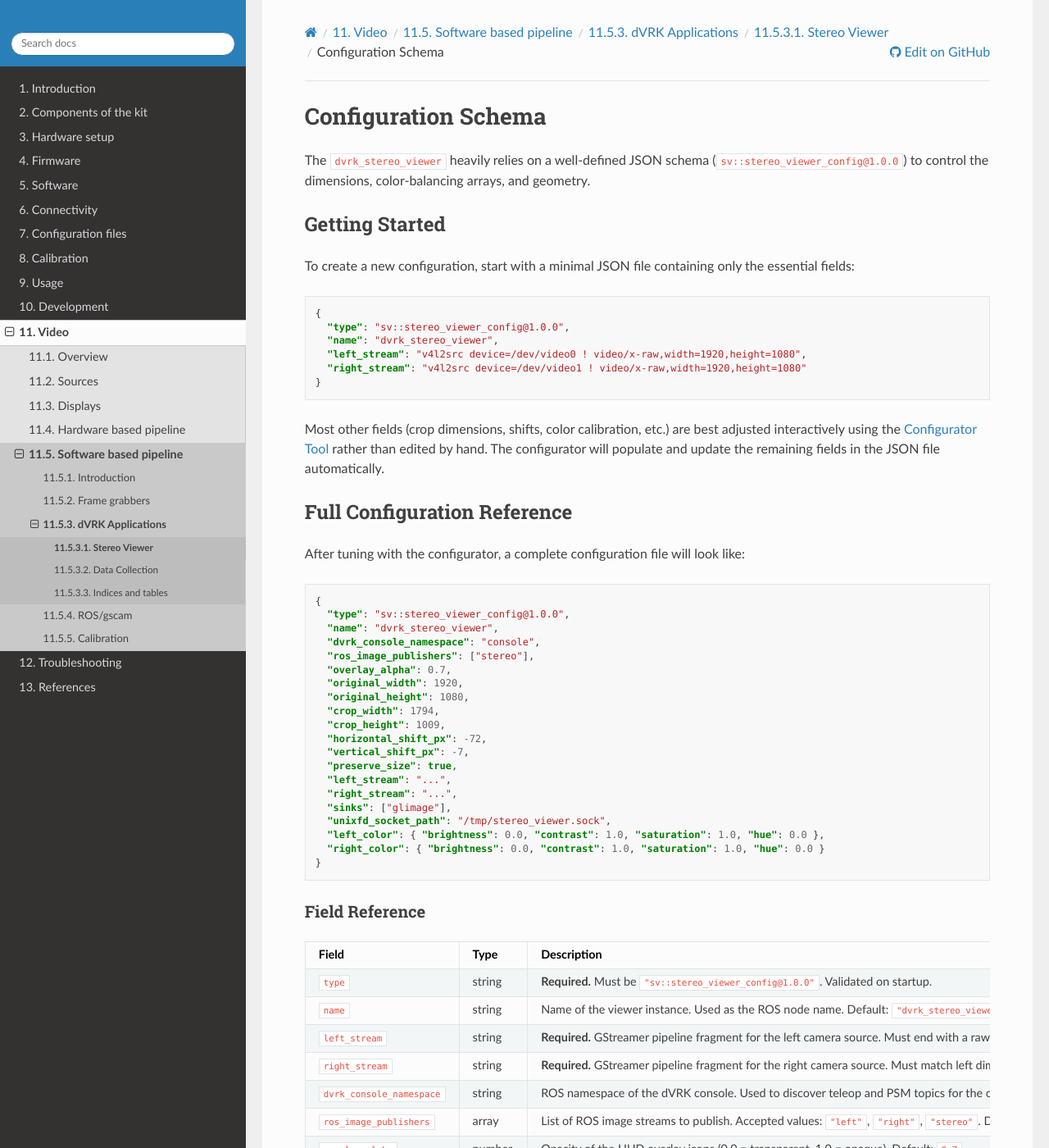
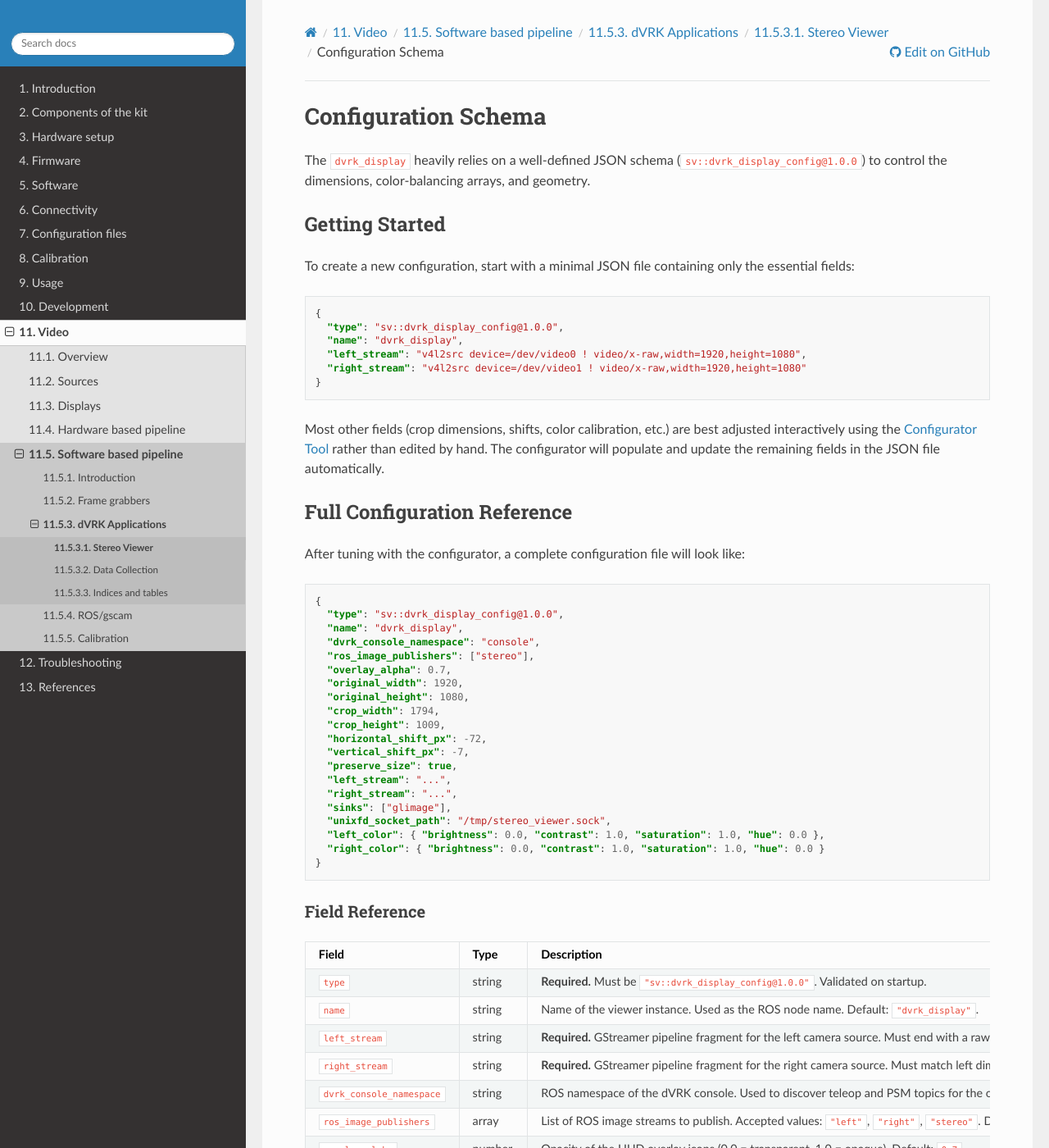
Before and after one commit to jhu-dvrk/dvrk-readthedocs, a Sphinx documentation site: the page built from docs/pages/video/software/dvrk/viewer/configuration.rst, in a window 1280 px wide and 1400 px high. Shown: the whole window at 82% size. Built offline with Sphinx 7.4.7 and the Read the Docs theme 3.1.0, drawn with Linux system fonts in a browser that asks for light colours; the version number could not be read and is left out; some of the changed text lies outside the part shown.

Commit message:
renamed dvrk_video to dvrk_display

```diff
--- a/docs/pages/video/software/dvrk/data_collection/record.rst
+++ b/docs/pages/video/software/dvrk/data_collection/record.rst
@@ -71,11 +71,11 @@ This metadata is stored in the sidecar JSON and enables :doc:`extract` to split
 Stereo Pipeline Configurator
 ~~~~~~~~~~~~~~~~~~~~~~~~~~~~
 
-Use the ``stereo_configurator`` utility to interactively tune a side-by-side stereo stream and generate a copy/paste ``stream`` string for ``record`` JSON configs.
+Use the ``stereo_calibration`` utility to interactively tune a side-by-side stereo stream and generate a copy/paste ``stream`` string for ``record`` JSON configs.
 
 .. code-block:: bash
 
-    ros2 run data_collection stereo_configurator \
+    ros2 run dvrk_display stereo_calibration \
   -f "v4l2src device=/dev/video0 ! video/x-raw,width=1280,height=720,framerate=30/1" \
   -s "v4l2src device=/dev/video1 ! video/x-raw,width=1280,height=720,framerate=30/1"
 
--- a/docs/pages/video/software/dvrk/viewer/configuration.rst
+++ b/docs/pages/video/software/dvrk/viewer/configuration.rst
@@ -1,7 +1,7 @@
 Configuration Schema
 ====================
 
-The ``dvrk_stereo_viewer`` heavily relies on a well-defined JSON schema (``sv::stereo_viewer_config@1.0.0``) to control the dimensions, color-balancing arrays, and geometry.
+The ``dvrk_display`` heavily relies on a well-defined JSON schema (``sv::dvrk_display_config@1.0.0``) to control the dimensions, color-balancing arrays, and geometry.
 
 Getting Started
 ---------------
@@ -11,8 +11,8 @@ To create a new configuration, start with a minimal JSON file containing only th
 .. code-block:: json
 
    {
-     "type": "sv::stereo_viewer_config@1.0.0",
-     "name": "dvrk_stereo_viewer",
+     "type": "sv::dvrk_display_config@1.0.0",
+     "name": "dvrk_display",
      "left_stream": "v4l2src device=/dev/video0 ! video/x-raw,width=1920,height=1080",
      "right_stream": "v4l2src device=/dev/video1 ! video/x-raw,width=1920,height=1080"
    }
@@ -27,8 +27,8 @@ After tuning with the configurator, a complete configuration file will look like
 .. code-block:: json
 
    {
-     "type": "sv::stereo_viewer_config@1.0.0",
-     "name": "dvrk_stereo_viewer",
+     "type": "sv::dvrk_display_config@1.0.0",
+     "name": "dvrk_display",
      "dvrk_console_namespace": "console",
      "ros_image_publishers": ["stereo"],
      "overlay_alpha": 0.7,
@@ -59,10 +59,10 @@ Field Reference
      - Description
    * - ``type``
      - string
-     - **Required.** Must be ``"sv::stereo_viewer_config@1.0.0"``. Validated on startup.
+     - **Required.** Must be ``"sv::dvrk_display_config@1.0.0"``. Validated on startup.
    * - ``name``
      - string
-     - Name of the viewer instance. Used as the ROS node name. Default: ``"dvrk_stereo_viewer"``.
+     - Name of the viewer instance. Used as the ROS node name. Default: ``"dvrk_display"``.
    * - ``left_stream``
      - string
      - **Required.** GStreamer pipeline fragment for the left camera source. Must end with a raw video pad.
@@ -129,6 +129,6 @@ Example Configurations
 
 The package ships example configuration files under ``share/``:
 
-- ``stereo_viewer.json`` — basic configuration template for standard V4L2 stereo sources.
+- ``dvrk_display.json`` — basic configuration template for standard V4L2 stereo sources.
 - ``decklink_gooviz.json`` — pre-configured for Blackmagic Decklink capture cards with Gooviz displays.
-- ``stereo_viewer_config.schema.json`` — the formal JSON Schema definition for validation.
+- ``dvrk_display_config.schema.json`` — the formal JSON Schema definition for validation.
--- a/docs/pages/video/software/dvrk/viewer/configurator_tool.rst
+++ b/docs/pages/video/software/dvrk/viewer/configurator_tool.rst
@@ -1,7 +1,7 @@
 Configurator Tool
 =================
 
-Tuning the stereoscopic pipeline is executed interactively via the bundled Python-based ``configurator`` script within the `dvrk_stereo_viewer` architecture.
+Tuning the stereoscopic pipeline is executed interactively via the bundled Python-based ``configurator`` script within the `dvrk_display` architecture.
 
 Launching the Configurator
 --------------------------
@@ -10,13 +10,13 @@ To execute a fresh mapping, supply an existing (or entirely new) JSON file direc
 
 .. code-block:: bash
 
-   ros2 run dvrk_stereo_viewer configurator -c my_settings.json
+   ros2 run dvrk_display configurator -c my_settings.json
 
 Alternatively, display left and right eyes directly to entirely decoupled window panes using the ``-s`` or ``--split`` argument (highly advantageous on modern HDR tiled displays):
 
 .. code-block:: bash
 
-   ros2 run dvrk_stereo_viewer configurator -c my_settings.json -s
+   ros2 run dvrk_display configurator -c my_settings.json -s
 
 Interactive Controls
 --------------------
--- a/docs/pages/video/software/dvrk/viewer/index.rst
+++ b/docs/pages/video/software/dvrk/viewer/index.rst
@@ -6,7 +6,7 @@ Stereo Viewer
 .. warning::
    The dVRK stereo viewer and associated `configurator` tools are exclusively supported on ROS 2. ROS 1 is **not** supported.
 
-The ``dvrk_stereo_viewer`` package provides a lightweight, pure C++ application designed to intercept, compose, and display stereo video feeds using native GStreamer elements.
+The ``dvrk_display`` package provides a lightweight, pure C++ application designed to intercept, compose, and display stereo video feeds using native GStreamer elements.
 
 GStreamer Native Rendering & Low Latency
 ----------------------------------------
--- a/docs/pages/video/software/dvrk/viewer/pipeline.rst
+++ b/docs/pages/video/software/dvrk/viewer/pipeline.rst
@@ -1,7 +1,7 @@
 Integration & Pipeline
 ======================
 
-The ``dvrk_stereo_viewer`` bridges hardware performance with ROS interoperability. The core executable (`main.cpp`) constructs custom GStreamer topologies from its designated JSON schema sequentially.
+The ``dvrk_display`` bridges hardware performance with ROS interoperability. The core executable (`main.cpp`) constructs custom GStreamer topologies from its designated JSON schema sequentially.
 
 Hardware Acceleration
 ---------------------
@@ -13,7 +13,7 @@ By passing variables like `preserve_size` and exact coordinate subsets directly
 ROS Sub-Streaming Strategy
 --------------------------
 
-Unlike conventional nodes running single pipelines, the ``dvrk_stereo_viewer`` creates dynamic ``tee`` junctions mid-stream. This allows hardware-dependent low latency endpoints to pull directly from the video layer natively while simultaneously generating format-converted streams to publish strictly over traditional ROS topologies.
+Unlike conventional nodes running single pipelines, the ``dvrk_display`` creates dynamic ``tee`` junctions mid-stream. This allows hardware-dependent low latency endpoints to pull directly from the video layer natively while simultaneously generating format-converted streams to publish strictly over traditional ROS topologies.
 
 It is highly recommended to rely on native stream capabilities; the ROS image topics generated by this node are provided mostly for backward compatibility and ad-hoc legacy vision processing.
 
```
